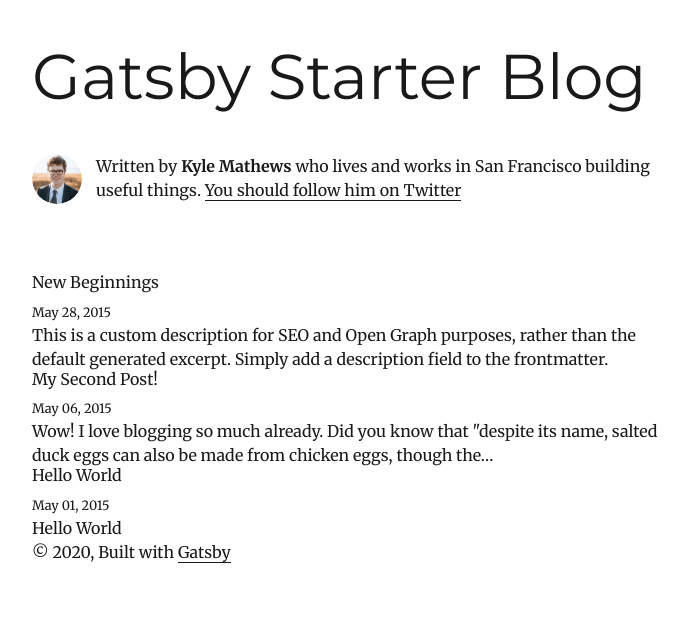
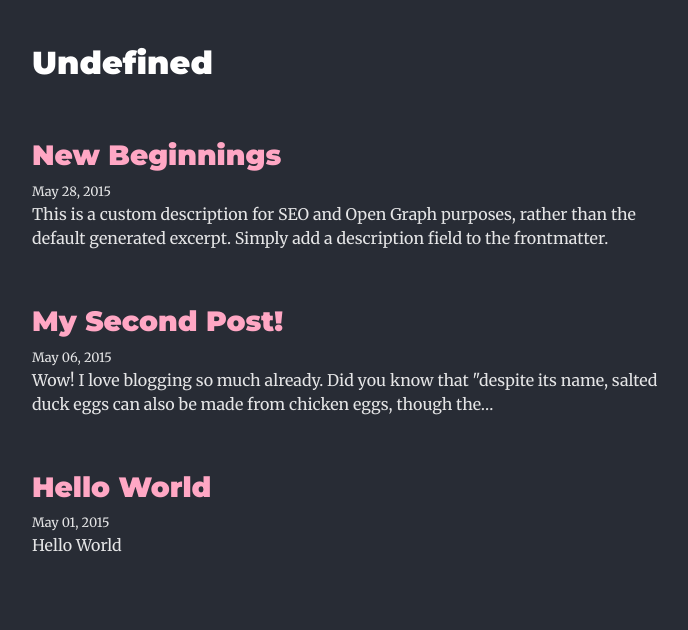
Before and after one commit to Codogey/blog, a Gatsby site: page / in a window 1280 px wide. Shown: the whole page, without its empty margins (293-981 px from the left). Built offline with nearby package versions, Linux system fonts and the light colour scheme; Gatsby itself is replaced by a stand-in of ours; some packages are replaced by stand-ins of ours.

Commit message:
[Style] adjust style for layout and index page

```diff
--- a/gatsby-config.js
+++ b/gatsby-config.js
@@ -1,8 +1,8 @@
 module.exports = {
   siteMetadata: {
-    title: `Gatsby Starter Blog`,
+    title: `Undefined`,
     author: {
-      name: `Kyle Mathews`,
+      name: `Xuanqi Li`,
       summary: `who lives and works in San Francisco building useful things.`,
     },
     description: `A starter blog demonstrating what Gatsby can do.`,
--- a/src/components/layout.js
+++ b/src/components/layout.js
@@ -7,62 +7,42 @@ const Layout = ({ location, title, children }) => {
   const rootPath = `${__PATH_PREFIX__}/`
   let header
 
-  if (location.pathname === rootPath) {
-    header = (
-      <h1
-        style={{
-          ...scale(1.5),
-          marginBottom: rhythm(1.5),
-          marginTop: 0,
-        }}
+  const renderHeader = () => {
+    return (
+      <h1 className='my-0' style={{
+        ...scale(0.75),
+      }}>
+        <Link
+          className='text-textTitle'
+          style={{
+            boxShadow: 'none',
+            textDecoration: 'none',
+          }}
+          to={'/'}
       >
-        <Link
-          style={{
-            boxShadow: `none`,
-            color: `inherit`,
-          }}
-          to={`/`}
-        >
           {title}
         </Link>
       </h1>
+
     )
-  } else {
-    header = (
-      <h3
-        style={{
-          fontFamily: `Montserrat, sans-serif`,
-          marginTop: 0,
-        }}
-      >
-        <Link
-          style={{
-            boxShadow: `none`,
-            color: `inherit`,
-          }}
-          to={`/`}
-        >
-          {title}
-        </Link>
-      </h3>
-    )
+
   }
+
   return (
-    <div
-      style={{
-        marginLeft: `auto`,
-        marginRight: `auto`,
+    <div className='min-h-screen bg-background text-textNormal'>
+      {/* Helmet */}
+      <div className='mx-auto' style={{
         maxWidth: rhythm(24),
-        padding: `${rhythm(1.5)} ${rhythm(3 / 4)}`,
-      }}
-    >
-      <header>{header}</header>
-      <main>{children}</main>
-      <footer>
-        © {new Date().getFullYear()}, Built with
-        {` `}
-        <a href="https://www.gatsbyjs.org">Gatsby</a>
-      </footer>
+        padding: `2.625rem ${rhythm(3 / 4)}`,
+      }}>
+        <header className='flex justify-between items-center' style={{
+          marginBottom: '2.625rem'
+        }}>
+          {renderHeader()}
+          {/* TODO: theme toggle */}
+        </header>
+        {children}
+      </div>
     </div>
   )
 }
--- a/src/css/index.css
+++ b/src/css/index.css
@@ -1,3 +1,46 @@
 @tailwind base;
+
+a {
+    color: rgb(255, 167, 196)
+}
+
+p {
+    margin-bottom: 1.75rem;
+}
+
+h3 {
+    margin-left: 0;
+    margin-right: 0;
+    margin-top: 3.5rem;
+    padding-bottom: 0;
+    padding-left: 0;
+    padding-right: 0;
+    padding-top: 0;
+    margin-bottom: 1.75rem;
+    color: inherit;
+    font-family: 'Merriweather','Georgia',serif;
+    font-weight: 900;
+    text-rendering: optimizeLegibility;
+    font-size: 1.4427rem;
+    line-height: 1.1;
+}
+
+h1 {
+    margin-left: 0;
+    margin-right: 0;
+    margin-top: 0;
+    padding-bottom: 0;
+    padding-left: 0;
+    padding-right: 0;
+    padding-top: 0;
+    margin-bottom: 1.75rem;
+    color: inherit;
+    font-family: Montserrat,sans-serif;
+    font-weight: 900;
+    text-rendering: optimizeLegibility;
+    font-size: 2.5rem;
+    line-height: 1.1;
+}
+
 @tailwind components;
 @tailwind utilities;
--- a/src/pages/index.js
+++ b/src/pages/index.js
@@ -13,7 +13,10 @@ const BlogIndex = ({ data, location }) => {
   return (
     <Layout location={location} title={siteTitle}>
       <SEO title="All posts" />
-      <Bio />
+      <aside>
+        {/* <Bio /> */}
+      </aside>
+      <main>
         {posts.map(({ node }) => {
           const title = node.frontmatter.title || node.fields.slug
           return (
@@ -21,6 +24,8 @@ const BlogIndex = ({ data, location }) => {
               <header>
                 <h3
                   style={{
+                    fontFamily: 'Montserrat, sans-serif',
+                    fontSize: rhythm(1),
                     marginBottom: rhythm(1 / 4),
                   }}
                 >
@@ -30,16 +35,15 @@ const BlogIndex = ({ data, location }) => {
                 </h3>
                 <small>{node.frontmatter.date}</small>
               </header>
-            <section>
                 <p
                   dangerouslySetInnerHTML={{
                     __html: node.frontmatter.description || node.excerpt,
                   }}
                 />
-            </section>
             </article>
           )
         })}
+      </main>
     </Layout>
   )
 }
--- a/tailwind.config.js
+++ b/tailwind.config.js
@@ -2,6 +2,15 @@ module.exports = {
   purge: ["./src/**/*.js", "./src/**/*.jsx", "./src/**/*.ts", "./src/**/*.tsx"],
   theme: {
     extend: {},
+    colors: {
+      // DARK themes
+      textNormal: 'rgba(255, 255, 255, 0.88)',
+      background: '#282c35',
+      textTitle: '#ffffff'
+    },
+    height: {
+      '42px': '42px'
+    }
   },
   variants: {},
   plugins: [],
```
Also changed, not shown: content/assets/profile-pic.jpg (deleted). Lines whose indentation alone changed are shown as unchanged.
